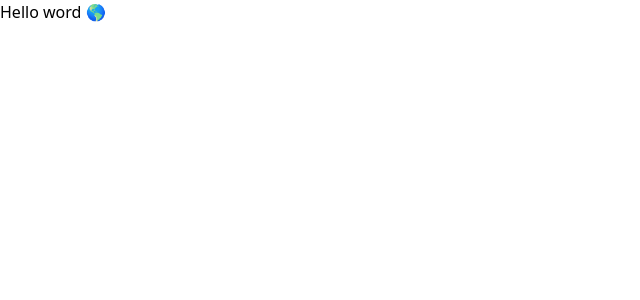
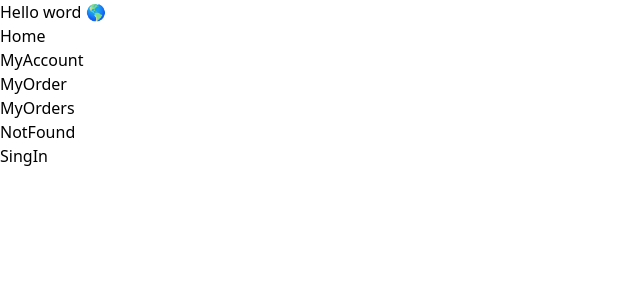
Before and after one commit to AlejandroXVII/e-commerce-react-tailwind, a React (Vite) app: page / in a window 1280 px wide. Shown: the top 300 px of the page, without its empty margins (0-640 px from the left). Built offline with nearby package versions, Linux system fonts and the light colour scheme.

Commit message:
Create folder and main files for pages

```diff
--- a/src/App.jsx
+++ /dev/null
@@ -1,11 +0,0 @@
-import { useState } from "react";
-
-function App() {
-  return (
-    <div className="bg-blue-600">
-      <p>Hello word 🌎</p>
-    </div>
-  );
-}
-
-export default App;
--- /dev/null
+++ b/src/Pages/App/index.jsx
@@ -0,0 +1,22 @@
+import Home from "../Home";
+import MyAccount from "../MyAccount";
+import MyOrder from "../MyOrder";
+import MyOrders from "../MyOrders";
+import NotFound from "../NotFound";
+import SignIn from "../SignIn";
+
+function App() {
+  return (
+    <div className="bg-blue-600">
+      <p>Hello word 🌎</p>
+      <Home />
+      <MyAccount />
+      <MyOrder />
+      <MyOrders />
+      <NotFound />
+      <SignIn />
+    </div>
+  );
+}
+
+export default App;
--- /dev/null
+++ b/src/Pages/Home/index.jsx
@@ -0,0 +1,9 @@
+function Home() {
+  return (
+    <div className="bg-blue-600">
+      <p>Home</p>
+    </div>
+  );
+}
+
+export default Home;
--- /dev/null
+++ b/src/Pages/MyAccount/index.jsx
@@ -0,0 +1,9 @@
+function MyAccount() {
+  return (
+    <div className="bg-blue-600">
+      <p>MyAccount</p>
+    </div>
+  );
+}
+
+export default MyAccount;
--- /dev/null
+++ b/src/Pages/MyOrder/index.jsx
@@ -0,0 +1,9 @@
+function MyOrder() {
+  return (
+    <div className="bg-blue-600">
+      <p>MyOrder</p>
+    </div>
+  );
+}
+
+export default MyOrder;
--- /dev/null
+++ b/src/Pages/MyOrders/index.jsx
@@ -0,0 +1,9 @@
+function MyOrders() {
+  return (
+    <div className="bg-blue-600">
+      <p>MyOrders</p>
+    </div>
+  );
+}
+
+export default MyOrders;
--- /dev/null
+++ b/src/Pages/NotFound/index.jsx
@@ -0,0 +1,9 @@
+function NotFound() {
+  return (
+    <div className="bg-blue-600">
+      <p>NotFound</p>
+    </div>
+  );
+}
+
+export default NotFound;
--- /dev/null
+++ b/src/Pages/SignIn/index.jsx
@@ -0,0 +1,9 @@
+function SingIn() {
+  return (
+    <div className="bg-blue-600">
+      <p>SingIn</p>
+    </div>
+  );
+}
+
+export default SingIn;
```
Also changed, not shown: src/main.jsx (+7 -7 lines).
